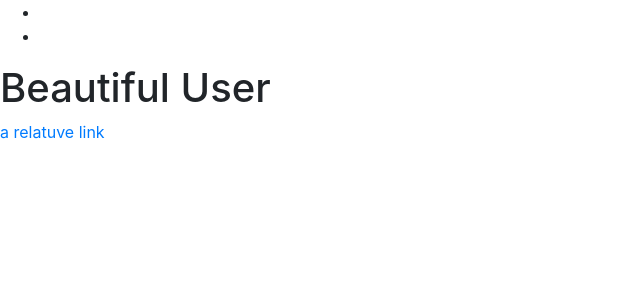
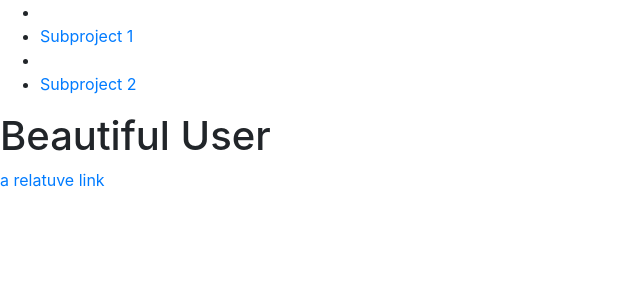
Before and after one commit to TestOrgLeonB/testorgleonb.github.io, a Jekyll site: the page built from README.md, in a window 1280 px wide. Shown: the top 300 px of the page, without its empty margins (0-640 px from the left). Built offline with Jekyll 4.4.1, drawn with Linux system fonts in a browser that asks for light colours; our own code applies the rules of GitHub Pages for plain Markdown files.

Commit message:
fixed loop

```diff
--- a/_layouts/default.html
+++ b/_layouts/default.html
@@ -9,9 +9,16 @@
 <body>
     <div class="sidebar">
         <ul>
+            {% assign counter = 0 %}
             {% for project in site.data.projects %}
-                    <li><a href="{{project[0][0].project_root}}"> {{project[0][0].title}}</a></li>
+                {% for subproject in project %}
+                    {% if forloop.index0 | modulo: 2 == 0 %}
+                        <li><a href="{{subproject[0].project_root}}"> {{subproject[0].title}}</a></li>
+                    {% endif %}
+                {% endfor %}
             {% endfor %}
+
+
 
         </ul>
     </div>
```
